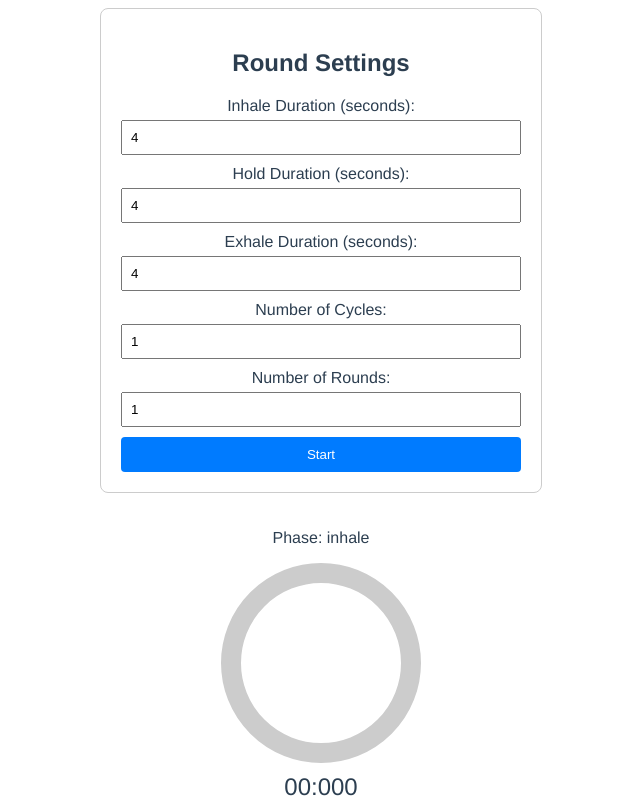
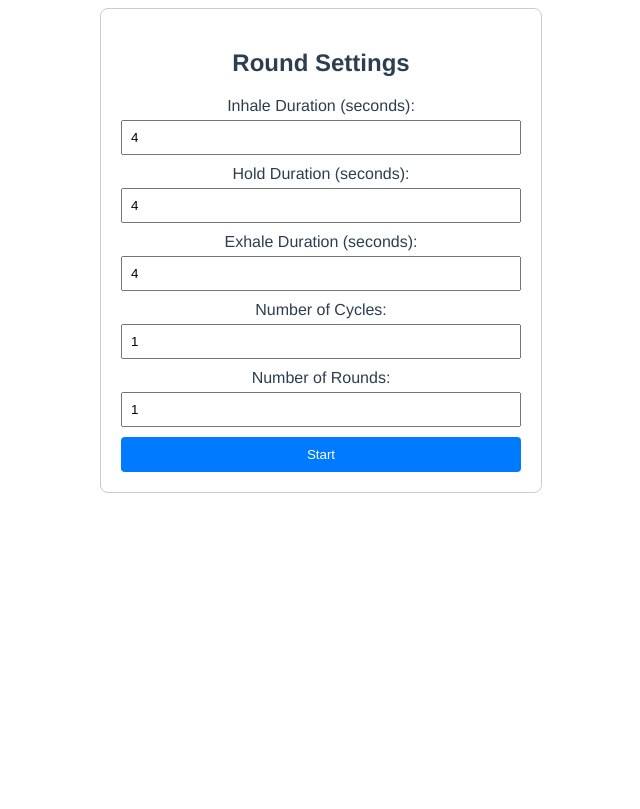
Before and after one commit to pavel-arkharov/respire-web, a Vue app: page / in a window 1280 px wide. Shown: the whole page, without its empty margins (319-959 px from the left). Built offline with nearby package versions, Linux system fonts and the light colour scheme.

Commit message:
Some modifications

```diff
--- a/src/components/BreathingCycle.vue
+++ b/src/components/BreathingCycle.vue
@@ -1,8 +1,8 @@
 <template>
 	<div class="breathing-cycle">
-		<RoundSettings @submit="updateExerciseSettings" />
+		<RoundSettings v-if="!isRunning" @submit="updateExerciseSettings" />
 
-		<TimerVisualization />
+		<TimerVisualization v-if="isRunning" />
 	</div>
 </template>
 
@@ -20,13 +20,14 @@ export default {
 	},
 	computed: {
 		...mapGetters("exercise", ["getCurrentPhase", "getCurrentPhaseDuration"]),
+		...mapState("timer", ["isRunning"]),
 	},
 	onMounted() {
 		console.log("BreathingCycle mounted");
 	},
 	methods: {
 		...mapMutations("timer", ["SET_CURRENT_TIME"]),
-		...mapActions("timer", ["resetTimer"]),
+		...mapActions("timer", ["resetTimer", "startCountdown"]),
 		...mapActions("exercise", ["generateCycle", "shiftCycle", "CLEAR_CYCLE"]),
 		updateExerciseSettings() {
 			console.log("Exercise settings updated, adding cycle");
@@ -58,6 +59,7 @@ export default {
 				console.log("Timer finished, got Current phaseName");
 				this.startNextCycle();
 			});
+			this.startCountdown();
 			timer.start();
 		},
 	},
--- a/src/components/TimerVisualization.vue
+++ b/src/components/TimerVisualization.vue
@@ -1,6 +1,6 @@
 <template>
 	<div class="timer-visualization">
-		<p>Phase: {{ displayPhaseName }}</p>
+		<p>Phase: {{ currentPhase }}</p>
 		<svg viewBox="0 0 100 100">
 			<circle
 				cx="50"
@@ -30,7 +30,7 @@ import { mapState } from "vuex";
 
 export default {
 	computed: {
-		...mapState("exercise", ["currentPhaseName"]),
+		...mapState("exercise", ["currentPhase"]),
 		...mapState("timer", ["currentTime"]),
 		circumference() {
 			const radius = 45;
@@ -55,10 +55,6 @@ export default {
 				.toString()
 				.padStart(3, "0")}`;
 		},
-		displayPhaseName() {
-			const phaseName = this.$store.state.exercise.currentPhase;
-			return phaseName;
-		},
 	},
 };
 </script>
--- a/src/store/index.js
+++ b/src/store/index.js
@@ -7,18 +7,18 @@ export default new Vuex.Store({
 		timer,
 		exercise,
 	},
-	getters: {
-		getCurrentTime: (state) => {
-			return state.timer.currentTime;
-		},
-		getIsRunning: (state) => {
-			return state.timer.isRunning;
-		},
-		getIsPaused: (state) => {
-			return state.timer.isPaused;
-		},
-		getCurrentPhase: (state) => {
-			return state.exercise.currentPhase;
-		},
-	},
+	// getters: {
+	// 	getCurrentTime: (state) => {
+	// 		return state.timer.currentTime;
+	// 	},
+	// 	getIsRunning: (state) => {
+	// 		return state.timer.isRunning;
+	// 	},
+	// 	getIsPaused: (state) => {
+	// 		return state.timer.isPaused;
+	// 	},
+	// 	getCurrentPhase: (state) => {
+	// 		return state.exercise.currentPhase;
+	// 	},
+	// },
 });
--- a/src/store/modules/exercise.js
+++ b/src/store/modules/exercise.js
@@ -16,7 +16,7 @@ export default {
 		rounds: 1,
 	},
 	getters: {
-		getCurrentPhase(state) {
+		getCurrentPhaseName(state) {
 			if (state.cycles.length === 0) {
 				return null; // No cycles defined yet
 			}
--- a/src/store/modules/timer.js
+++ b/src/store/modules/timer.js
@@ -17,10 +17,12 @@ export default {
 		},
 	},
 	actions: {
-		startTimer({ commit }) {
+		startCountdown({ commit }) {
+			console.log("Starting timer");
 			commit("SET_IS_RUNNING", true);
 		},
 		resetTimer({ commit }) {
+			console.log("Resetting timer");
 			commit("SET_CURRENT_TIME", 0);
 			commit("SET_IS_RUNNING", false);
 			commit("SET_IS_PAUSED", false);
```
